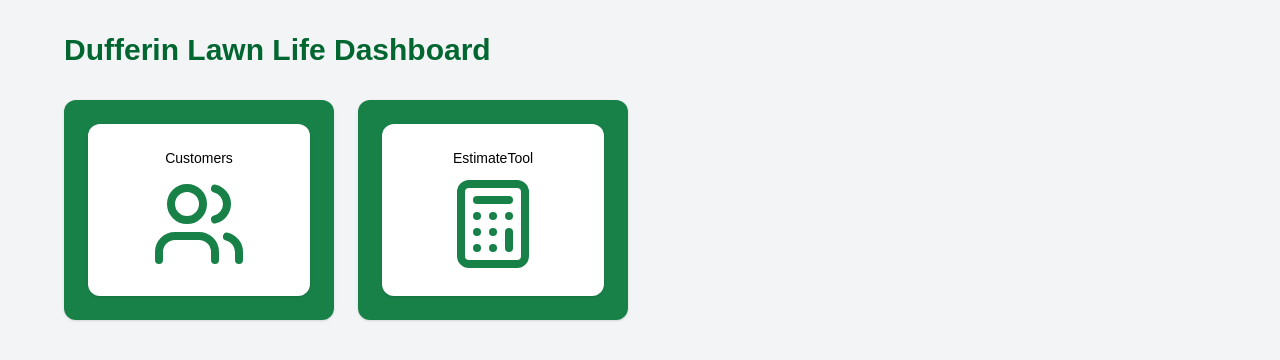
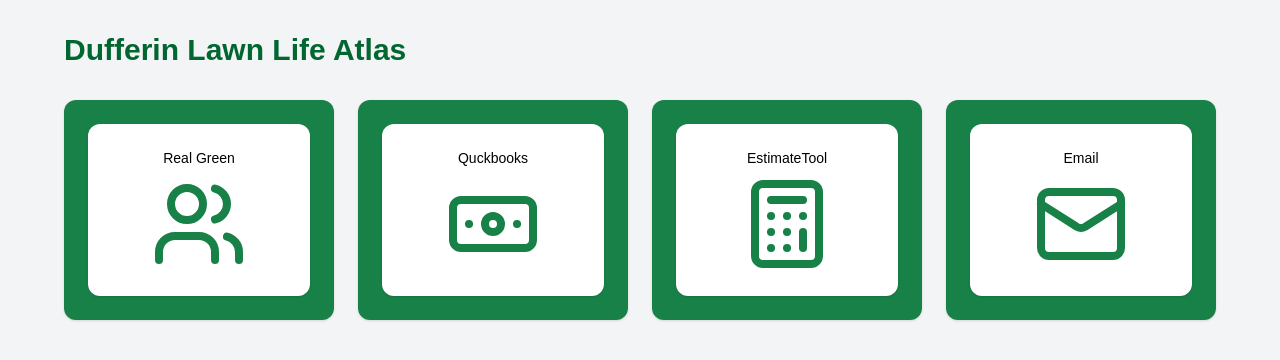
Before and after one commit to tyler-meira/DLL-Atlas, a Next.js app: page / in a window 1280 px wide. Shown: the top 360 px of the page. Built offline with nearby package versions, Linux system fonts and the light colour scheme.

Commit message:
added current daily tools

```diff
--- a/app/page.tsx
+++ b/app/page.tsx
@@ -2,7 +2,9 @@
 
 import {
   Users,
-  Calculator
+  Calculator,
+  Banknote,
+  Mail
 } from "lucide-react";
 
 export default function Home() {
@@ -10,12 +12,14 @@
     <main className="min-h-screen bg-gray-100 p-8">
       <section className="mx-auto max-w-6xl">
         <h1 className="text-3xl font-bold text-green-800">
-          Dufferin Lawn Life Dashboard
+          Dufferin Lawn Life Atlas
         </h1>
 
         <div className="mt-8 grid gap-6 md:grid-cols-4">
-          <StatCard title="Customers" icon={Users} />
+          <StatCard title="Real Green" icon={Users} href="https://zooey.serviceassistant.com/838579/Login"/>
+          <StatCard title="Quckbooks" icon={Banknote} href="https://qbo.intuit.com/app/homepage?locale=en-CA"/>
           <StatCard title="EstimateTool" icon={Calculator} href="Estimate/index.html" />
+          <StatCard title="Email" icon={Mail} href="https://outlook.live.com/mail/0/" />
         </div>
       </section>
     </main>
```
